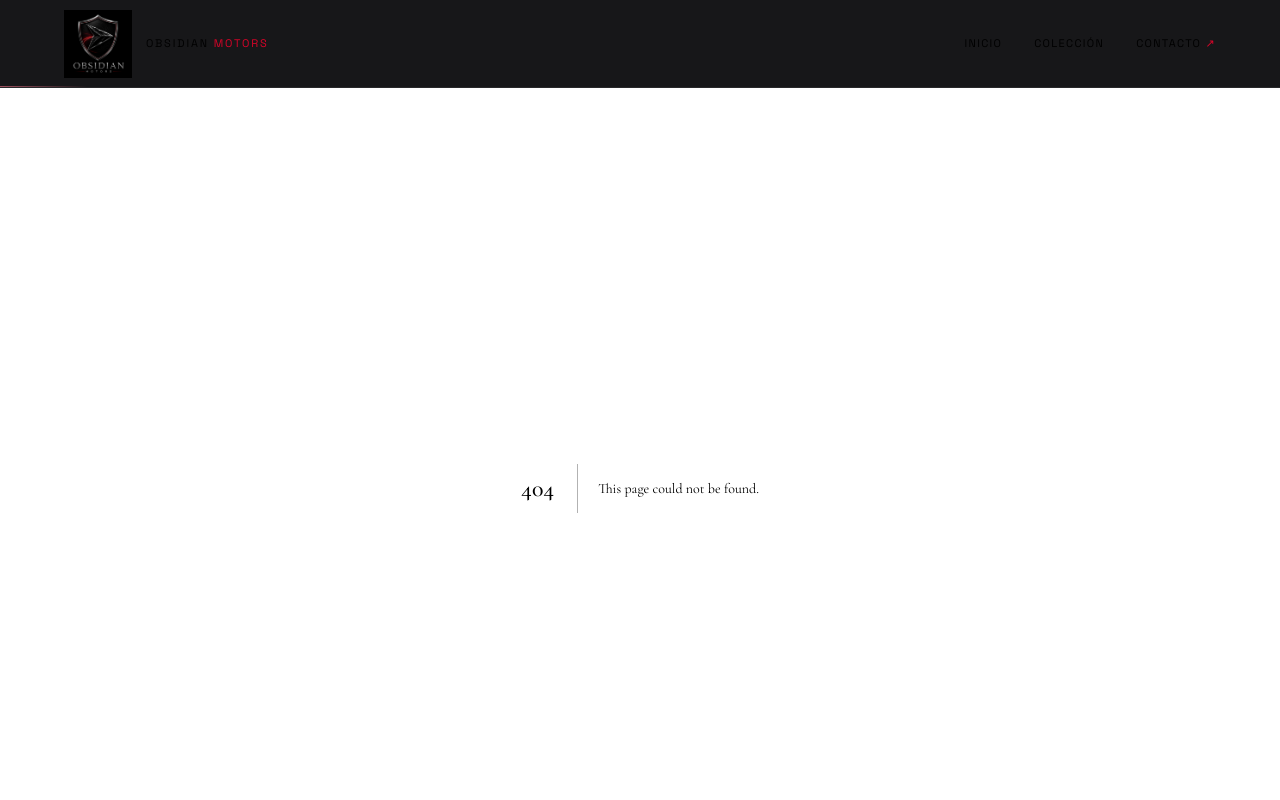
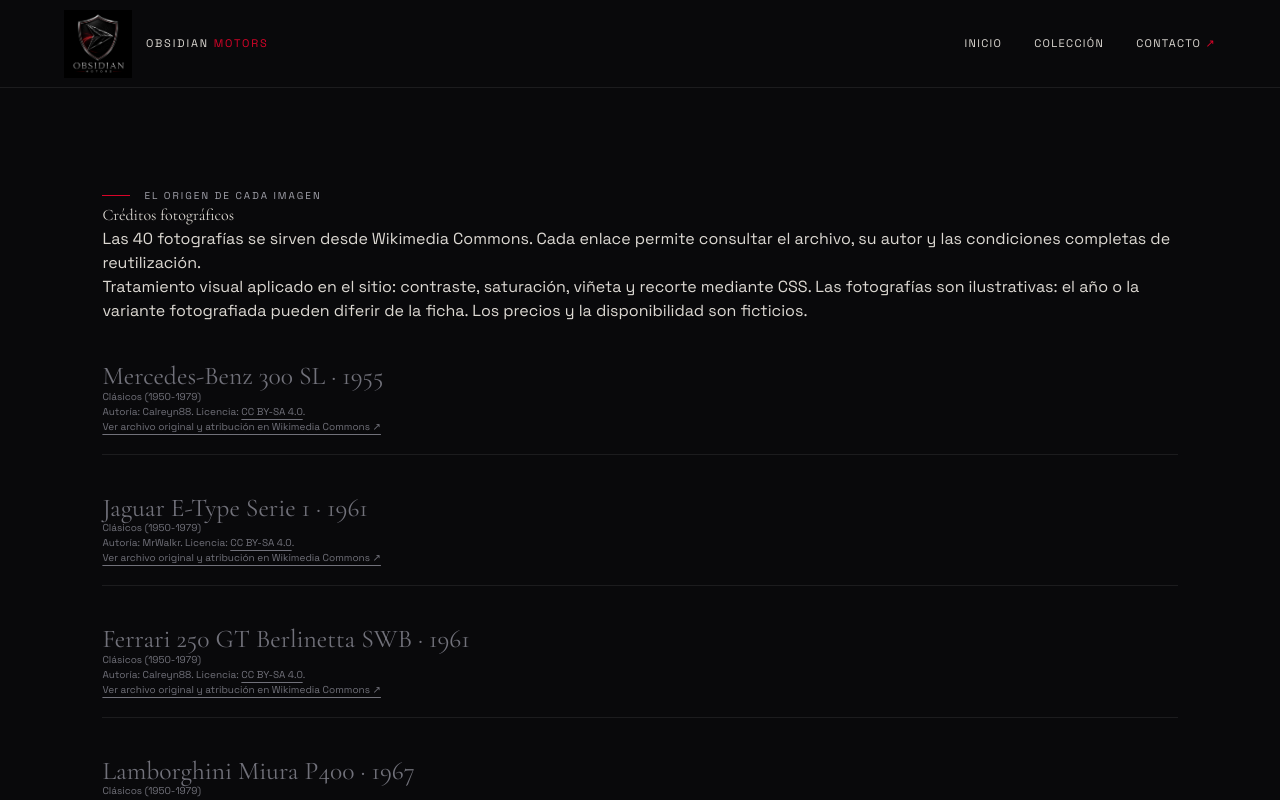
Before and after one commit to Harb1610/obsidian-motors, a Next.js app: page /creditos in a window 1280 px wide. Before the commit this address had no page. Shown: the top 800 px of the page. Built offline with nearby package versions, Linux system fonts and the light colour scheme.

Commit message:
feat: publicar créditos y licencias de las 40 fotos

```diff
--- /dev/null
+++ b/app/creditos/page.tsx
@@ -0,0 +1,36 @@
+import type { Metadata } from 'next';
+import credits from '@/data/photo-credits.json';
+import { cars, photoSource } from '@/lib/cars';
+
+export const metadata: Metadata = { title: 'Créditos fotográficos' };
+
+function licenseUrl(license: string) {
+  if (license === 'CC0') return 'https://creativecommons.org/publicdomain/zero/1.0/';
+  const version = license.match(/\d\.\d/)?.[0] ?? '4.0';
+  const family = license.includes('BY-SA') ? 'by-sa' : 'by';
+  return `https://creativecommons.org/licenses/${family}/${version}/${license.endsWith('DE') ? 'de/' : ''}`;
+}
+
+export default function CreditsPage() {
+  return (
+    <section className="section container">
+      <p className="eyebrow">El origen de cada imagen</p>
+      <h1>Créditos fotográficos</h1>
+      <p>Las 40 fotografías se sirven desde Wikimedia Commons. Cada enlace permite consultar el archivo, su autor y las condiciones completas de reutilización.</p>
+      <p>Tratamiento visual aplicado en el sitio: contraste, saturación, viñeta y recorte mediante CSS. Las fotografías son ilustrativas: el año o la variante fotografiada pueden diferir de la ficha. Los precios y la disponibilidad son ficticios.</p>
+      <div className="source">
+        {cars.map((car) => {
+          const credit = credits.find((entry) => entry.id === car.id);
+          return (
+            <article key={car.id} style={{ padding: '1.25rem 0', borderBottom: '1px solid rgb(255 255 255 / .08)' }}>
+              <h2 style={{ fontSize: '1.6rem' }}>{car.marca} {car.modelo} · {car.año}</h2>
+              <p>{car.época}</p>
+              <p>Autoría: {credit?.author}. Licencia: <a href={licenseUrl(credit?.license ?? 'CC BY-SA 4.0')}>{credit?.license}</a>.</p>
+              <a href={photoSource(car.imagen)}>Ver archivo original y atribución en Wikimedia Commons ↗</a>
+            </article>
+          );
+        })}
+      </div>
+    </section>
+  );
+}
```
